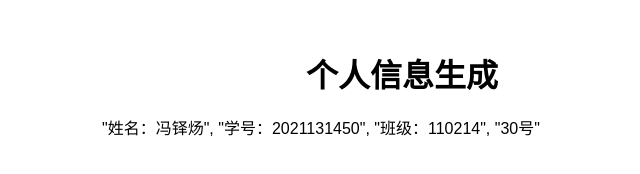
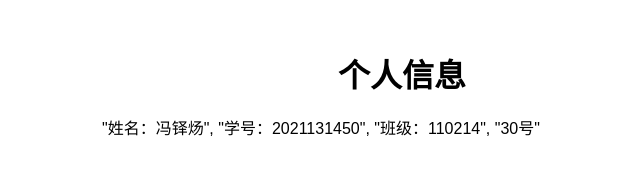
Before and after one commit to 676813237/676813237.github.io, a plain HTML site: page index.html in a window 1280 px wide. Shown: the whole page, without its empty margins (238-878 px from the left). Drawn offline with Linux system fonts and the light colour scheme.

Commit message:
Update index.html

```diff
--- a/index.html
+++ b/index.html
@@ -28,7 +28,7 @@
   </style>
 </head>
 <body>
-  <h1>个人信息生成</h1>
+  <h1>个人信息</h1>
   <p id="random-content">
 	  "姓名：冯铎炀",
       "学号：2021131450",
```
